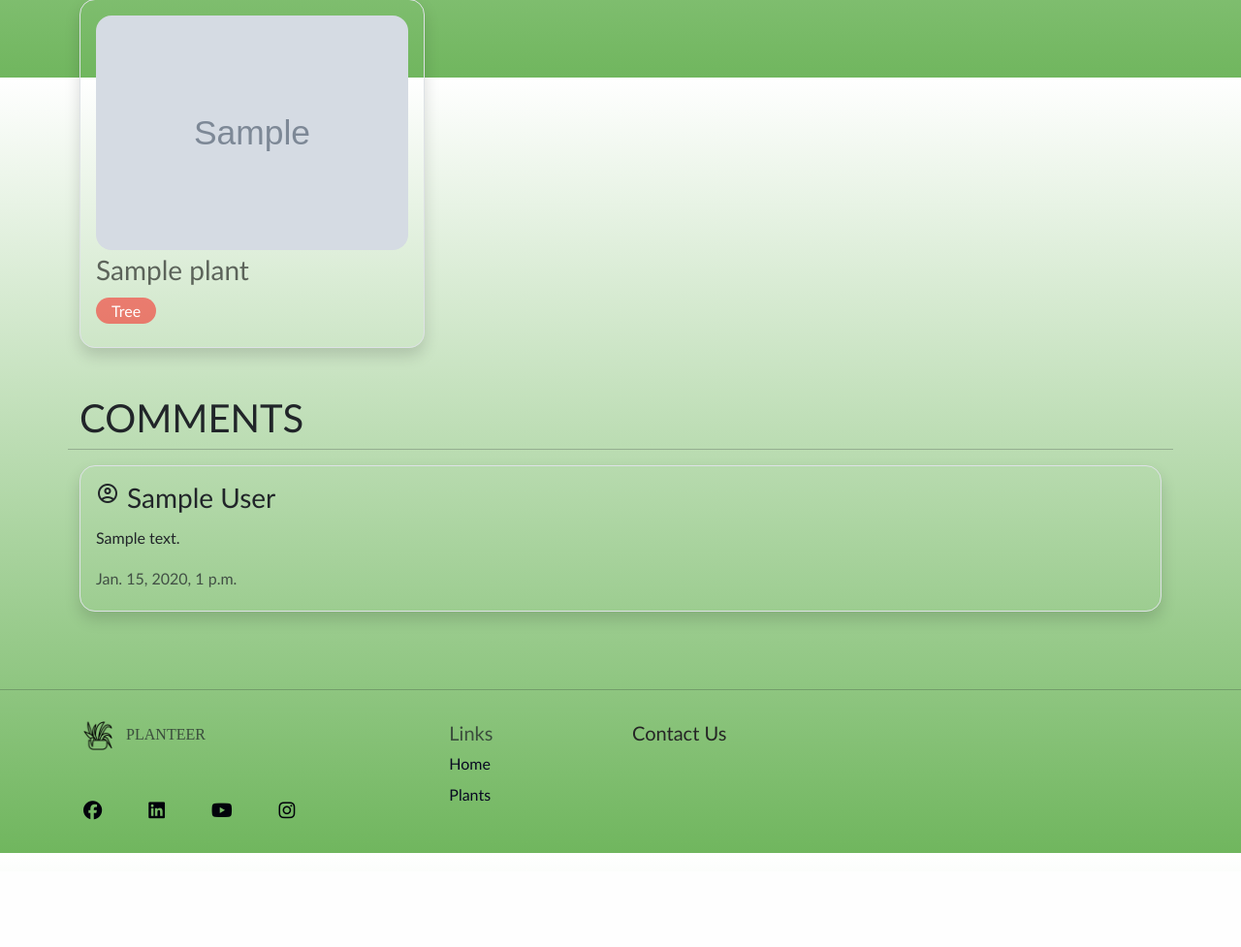
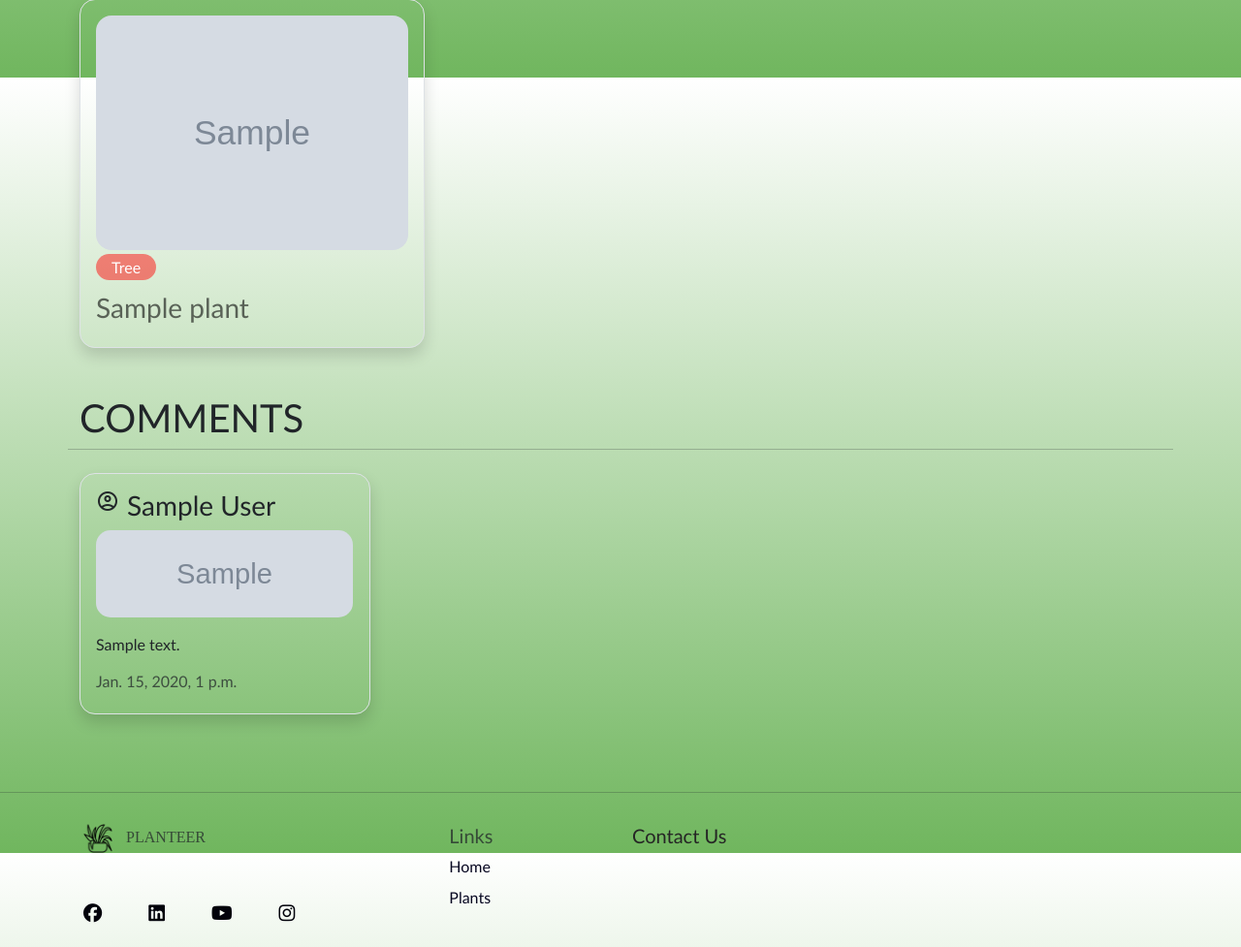
Before and after one commit to T-Python-Feb-24/LAB-ORM-2-PLANTEER, a Django app: page / in a window 1280 px wide. Shown: the part 720-1697 px from the top of the page at 97% size. Before the commit the page ends 1600 px from the top, so only its background shows below. Run offline with Django 5.2, Linux system fonts and the light colour scheme; tables that the repository leaves empty hold one stand-in row (values such as "Sample post"); grey boxes marked "Sample" are stand-in pictures; some libraries are stand-ins or nearby versions; some web fonts are replaced.

Commit message:
edit styling

```diff
--- a/Planteer/main/templates/main/all_plants.html
+++ b/Planteer/main/templates/main/all_plants.html
@@ -30,9 +30,9 @@
                 <div class="col-4">
                     <div class="HS d-flex flex-column gap-2 border border-1 shadow p-3 rounded-4 h-100">
                         <img src="{{ plant.image.url }}"  class="w-100 rounded-4"/>
-                            <h3><a href="{% url 'main:plant_detail' plant.id %}" class="text-decoration-none" style="color: rgba(0, 0, 0, 0.582);">{{plant.name}}</a></h3>
-                            <!-- <h6>{{plant.about}}</h6> -->
-                            <h6 class="cat pt-1 pb-1 ps-3 pe-3 rounded-pill {{plant.category}}">{{ plant.category }}</h6>
+                        <h6 class="cat pt-1 pb-1 ps-3 pe-3 rounded-pill {{plant.category}}">{{ plant.category }}</h6>
+                        <h3><a href="{% url 'main:plant_detail' plant.id %}" class="text-decoration-none" style="color: rgba(0, 0, 0, 0.582);">{{plant.name}}</a></h3>
+                        <!-- <h6>{{plant.about}}</h6> -->
                         </div>
                 </div>
             {% endfor %}
--- a/Planteer/main/templates/main/base.html
+++ b/Planteer/main/templates/main/base.html
@@ -28,6 +28,13 @@
           font-weight: 400;
           font-style: normal;
       }
+
+      .com_img {
+          width: 265px;
+          height: 90px;
+          object-fit: cover;
+          border-radius: 15px;
+        }
     </style>
     <title>{% block title %} {% endblock %}</title>
 
--- a/Planteer/main/templates/main/home.html
+++ b/Planteer/main/templates/main/home.html
@@ -32,9 +32,9 @@
                 <div class="col-4 ">
                     <div class="d-flex flex-column gap-1 border border-1 shadow p-3 rounded-4 h-100 justify-content-center">
                         <img src="{{ plant.image.url }}"  class=" rounded-4"/>
+                        <h6 class="cat pt-1 pb-1 ps-3 pe-3 rounded-pill {{plant.category}}">{{ plant.category }}</h6>
                         <h3><a href="{% url 'main:plant_detail' plant.id %}" class="text-decoration-none" style="color: rgba(0, 0, 0, 0.582);">{{plant.name}}</a></h3>
                         <!-- <h6>{{plant.about}}</h6> -->
-                        <h6 class="cat pt-1 pb-1 ps-3 pe-3 rounded-pill {{plant.category}}">{{ plant.category }}</h6>
                     </div>
                 </div>
                 {% endfor %}
@@ -46,17 +46,19 @@
                 <h1>COMMENTS</h1>
                 <hr>
                 {% for comment in comments %}
-                <div class="col">
-                    <div class="d-flex flex-column gap-1 border border-1 shadow p-3 rounded-4 h-100">
+                <div class="col mt-2">
+                    <div class="d-flex flex-column border border-1 shadow p-3 rounded-4 h-100" style="width: 300px;">
                         <div class="d-flex flex-row gap-2">
                             <span class="material-symbols-rounded ">account_circle</span>
                             <h3>{{ comment.full_name }}</h3>
                         </div>
 
-                        <p>{{ comment.content }}</p>
+                        <img src="{{comment.post.image.url}}" class="com_img">
+                        <p class="mt-3">{{ comment.content }}</p>
+                        <!-- <h5>Post:{{ comment.post }}</h5> -->
                         <h6 class="text-muted">{{ comment.created_at }}</h6>
                     </div>
-                        </div>
+                </div>
                 {% endfor %}
             </div>
         </div>
--- a/Planteer/main/templates/main/plant_detail.html
+++ b/Planteer/main/templates/main/plant_detail.html
@@ -39,9 +39,9 @@
             <div class="col-4">
                 <div class="HS d-flex flex-column gap-1 border border-1 shadow p-3 rounded-4 h-100">
                     <img src="{{ rel.image.url }}"  class="w-100 rounded-4"/>
+                    <h6 class="cat pt-1 pb-1 ps-3 pe-3 rounded-pill {{rel.category}}">{{ rel.category }}</h6>
                     <h3><a href="{% url 'main:plant_detail' rel.id %}" class="text-decoration-none" style="color: rgba(0, 0, 0, 0.582);">{{rel.name}}</a></h3>
                     <!-- <h6>{{rel.about}}</h6> -->
-                    <h6 class="cat pt-1 pb-1 ps-3 pe-3 rounded-pill {{rel.category}}">{{ rel.category }}</h6>
                 </div>
             </div>
             {% endfor %}
@@ -54,7 +54,7 @@
         <div class="col d-flex flex-column gap-2">
 
             {% for comment in comments %}
-            <div class="d-flex flex-column gap-1 border border-1 shadow p-3 rounded-4 h-100">
+            <div class="d-flex flex-column border border-1 shadow p-3 rounded-4 h-100" style="width: 300px;">
                 <div class="d-flex flex-row gap-2">
                     <span class="material-symbols-rounded ">account_circle</span>
                     <h3>{{ comment.full_name }}</h3>
```
